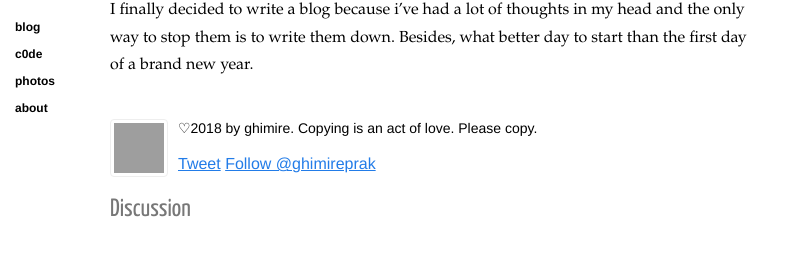
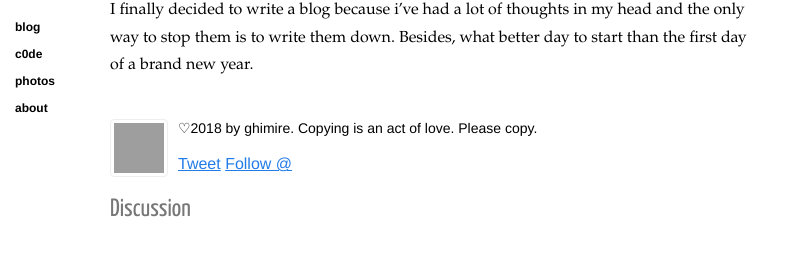
Before and after one commit to ghimire/ghimire.github.io, a Jekyll site: the page built from _posts/2010-01-01-in-the-beginning-was-a-dot-of-infinite-mass-and-density.md, in a window 1280 px wide. Shown: the part 140-396 px from the top of the page, without its empty margins (0-795 px from the left). Built offline with Jekyll 4.4.1, drawn with Linux system fonts in a browser that asks for light colours; nearby versions of some CDN libraries; Markdown is read by kramdown in place of the engine named in the settings; comment, search, counter and statistics services are not loaded; grey boxes are pictures that could not be loaded.

Commit message:
Update config

```diff
--- a/_config.yml
+++ b/_config.yml
@@ -1,13 +1,13 @@
-markdown: rdiscount
+markdown: kramdown
 highlighter: rogue
 permalink: /posts/:title
 auto: true
-rdiscount:
-  extensions: [smart]
+kramdown:
+  input: GFM
+  syntax_highlighter: rouge
 
 name: ghimire
 url: http://ghimire.github.io
 description: Mind. Body. Code. Consciousness.
-twitter: ghimireprak
 github: ghimire
 gravatar_url: http://gravatar.com/avatar/4285dd5d4fcbd1899974807e228209d8
```
